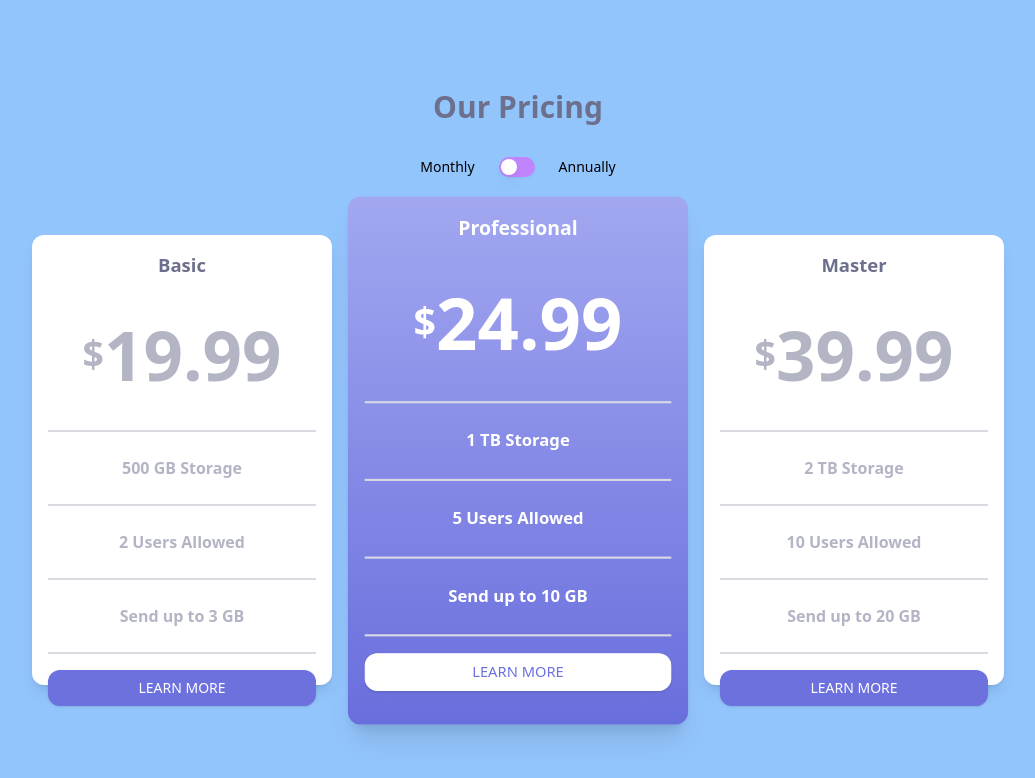
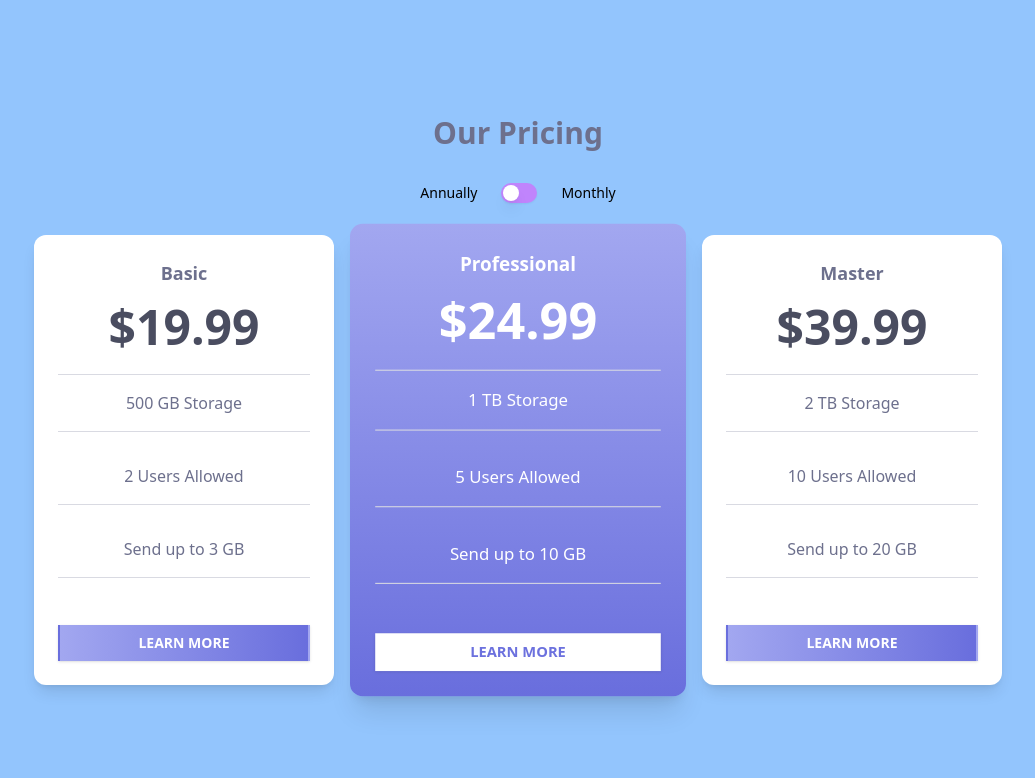
Before and after one commit to felipesdiseno/frontendmentor, a Next.js app: page /pricingpage in a window 1280 px wide. Shown: the top 778 px of the page, without its empty margins (122-1157 px from the left). Built offline with nearby package versions, Linux system fonts and the light colour scheme.

Commit message:
camio en estilos

```diff
--- a/src/app/pricingpage/page.tsx
+++ b/src/app/pricingpage/page.tsx
@@ -36,16 +36,16 @@ function PricingPage() {
   const [isAnnual, setIsAnnual] = useState(false);
 
   const handleToggle = () => {
-    setIsAnnual((prev) => !prev);
+    setIsAnnual(!isAnnual);
   };
 
   return (
     <div className="flex items-center justify-center min-h-screen flex-col bg-blue-300 p-4">
       <h1 className="font-bold text-3xl text-[#6D708D] mb-8">Our Pricing</h1>
       <div className="flex flex-row items-center gap-6 mb-8">
+        <h3 className="text-sm font-medium">Annually</h3>
+        <Switch checked={isAnnual} onCheckedChange={handleToggle} />
         <h3 className="text-sm font-medium">Monthly</h3>
-        <Switch checked={isAnnual} onCheckedChange={handleToggle} />
-        <h3 className="text-sm font-medium">Annually</h3>
       </div>
       <div className="flex flex-col md:flex-row  sm:flex-col gap-6 justify-center items-center">
         {cardInformation.map((info, index) => (
@@ -53,6 +53,7 @@ function PricingPage() {
             key={index}
             {...info}
             isProfessional={info.pack === "Professional"}
+            isAnnual={isAnnual}
           />
         ))}
       </div>
--- a/src/components/pricingcomponent/index.tsx
+++ b/src/components/pricingcomponent/index.tsx
@@ -5,102 +5,73 @@ import IPricing from "../../../interfaces/Iprincing";
 interface PricingwToggleProps extends IPricing {
   className?: string;
   isProfessional?: boolean;
+  isAnnual?: boolean;
 }
+
 function PricingwToggle({
   pack,
   priceMonth,
-
+  priceYear,
   storage,
   users,
   send,
   isProfessional,
+  isAnnual,
 }: PricingwToggleProps) {
   return (
     <div
-      className={`p-4 rounded-xl shadow-lg transition-all duration-300
+      className={`p-6 rounded-xl shadow-lg transition-all duration-300 flex flex-col justify-between
         ${
           isProfessional
             ? "bg-gradient-to-b from-[#A2A7F0] to-[#696EDD] text-white md:scale-105 md:shadow-xl"
             : "bg-white"
         }
-        ${
-          isProfessional
-            ? "md:w-[324px] md:h-[503px] sm:w-[337.5px] sm:h-[423px]"
-            : "md:w-[300px] md:h-[450px]"
-        }
+        ${isProfessional ? "md:w-[320px]" : "md:w-[300px]"}
+        h-[450px]
       `}
     >
-      <h3
-        className={
-          isProfessional
-            ? "text-white font-bold text-center text-[18.5px]"
-            : "text-[#6D708D] font-bold text-center text-[18.5px]"
-        }
-      >
-        {pack}
-      </h3>
-      <div className="flex flex-row items-center justify-center border-b-2 w-full border-[#D9DAE2] text-white">
+      <div className="space-y-4">
         <h3
-          className={
+          className={`font-bold text-center text-lg ${
+            isProfessional ? "text-white" : "text-[#6D708D]"
+          }`}
+        >
+          {pack}
+        </h3>
+        <div className="flex items-center justify-center">
+          <span
+            className={`text-5xl font-bold ${
+              isProfessional ? "text-white" : "text-[#4A4D60]"
+            }`}
+          >
+            ${isAnnual ? priceYear : priceMonth}
+          </span>
+        </div>
+      </div>
+      <div className="space-y-4 text-center">
+        <div className="py-4 border-t border-b border-[#D9DAE2]">
+          <p className={isProfessional ? "text-white" : "text-[#6D708D]"}>
+            {storage}
+          </p>
+        </div>
+        <div className="py-4 border-b border-[#D9DAE2]">
+          <p className={isProfessional ? "text-white" : "text-[#6D708D]"}>
+            {users}
+          </p>
+        </div>
+        <div className="py-4 border-b border-[#D9DAE2]">
+          <p className={isProfessional ? "text-white" : "text-[#6D708D]"}>
+            {send}
+          </p>
+        </div>
+      </div>
+      <div className="mt-6">
+        <Button
+          className={`w-full py-3 rounded-lg text-sm font-bold transition-colors duration-200 ${
             isProfessional
-              ? "font-bold text-[37.5px] text-white"
-              : "font-bold text-[37.5px] text-[#B3B5C5]"
-          }
-        >
-          $
-        </h3>
-        <h1
-          className={
-            isProfessional
-              ? "mb-6 text-[69px] text-white font-bold mt-6"
-              : "mb-6 text-[69px] text-[#B3B5C5] font-bold mt-6"
-          }
-        >
-          {priceMonth}
-        </h1>
-      </div>
-      <div className="border-b-2 w-full border-[#D9DAE2] flex justify-center">
-        <h2
-          className={
-            isProfessional
-              ? "mb-6 text-[15.9px] text-white font-bold mt-6"
-              : "mb-6 text-[15p.9px] text-[#B3B5C5] font-bold mt-6"
-          }
-        >
-          {storage}
-        </h2>
-      </div>
-      <div className="border-b-2 w-full border-[#D9DAE2]  flex justify-center">
-        <h2
-          className={
-            isProfessional
-              ? "mb-6 text-[15.9px] text-white font-bold mt-6"
-              : "mb-6 text-[15p.9px] text-[#B3B5C5] font-bold mt-6"
-          }
-        >
-          {users}
-        </h2>
-      </div>
-      <div className="border-b-2 w-full border-[#D9DAE2] flex justify-center">
-        <h2
-          className={
-            isProfessional
-              ? "mb-6 text-[15.9px] text-white font-bold mt-6"
-              : "mb-6 text-[15p.9px] text-[#B3B5C5] font-bold mt-6"
-          }
-        >
-          {send}
-        </h2>
-      </div>
-      <div className="flex flex-col items-center justify-center mt-4">
-        <Button
-          className={`w-full rounded-xl mb-4  ${
-            isProfessional
-              ? " text-[#6C71DE] bg-white border border-white hover:border-white hover:text-white hover:bg-[#6C71DE]"
-              : "text-white bg-[#6C71DE] border border-transparent hover:bg-white hover:border-[#6C71DE] hover:text-[#6C71DE] rounded-xl"
-          }
-
-          `}
+              ? "bg-white text-[#6C71DE] hover:bg-transparent hover:text-white hover:border-white border-2 border-transparent"
+              : "bg-gradient-to-r from-[#A2A7F0] to-[#696EDD] text-white hover:from-white hover:to-white hover:text-[#6C71DE] hover:border-[#6C71DE] border-2 border-transparent"
+          }`}
         >
           LEARN MORE
         </Button>
```
